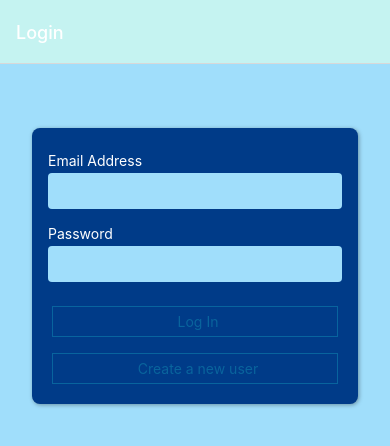
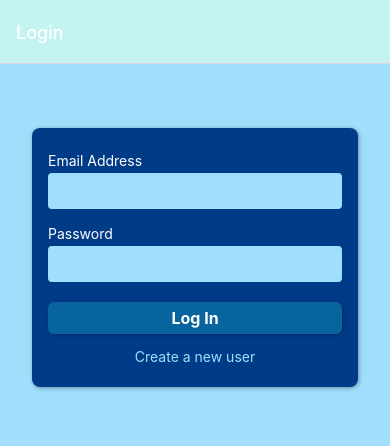
Before and after one commit to Ligius123/BNBGram, a React Native app: screen /Login in a window 390 px wide. Shown: the top 446 px of the page. Built offline with nearby package versions, Linux system fonts and the light colour scheme.

Commit message:
Fixing the protected screen logic

```diff
--- a/App.js
+++ b/App.js
@@ -1,13 +1,11 @@
 import { useContext } from "react";
-import { StatusBar } from "expo-status-bar";
 import { NavigationContainer } from "@react-navigation/native";
 import { createNativeStackNavigator } from "@react-navigation/native-stack";
+import { StatusBar } from "expo-status-bar";
 
-import AllPlaces from "./screens/AllPlaces";
-import AddPlace from "./screens/AddPlace";
-import IconButton from "./components/UI/IconButton";
-import Login from "./screens/Login";
-import SignUp from "./screens/SignUp";
+import LoginScreen from "./screens/LoginScreen";
+import SignupScreen from "./screens/SignupScreen";
+import WelcomeScreen from "./screens/WelcomeScreen";
 import { Colors } from "./constants/styles";
 import AuthContextProvider, { AuthContext } from "./store/auth-context";
 
@@ -22,8 +20,8 @@ function AuthStack() {
         contentStyle: { backgroundColor: Colors.primary100 },
       }}
     >
-      <Stack.Screen name="Login" component={Login} />
-      <Stack.Screen name="SignUp" component={SignUp} />
+      <Stack.Screen name="Login" component={LoginScreen} />
+      <Stack.Screen name="Signup" component={SignupScreen} />
     </Stack.Navigator>
   );
 }
@@ -37,28 +35,7 @@ function AuthenticatedStack() {
         contentStyle: { backgroundColor: Colors.primary100 },
       }}
     >
-      <Stack.Screen
-        name="AllPlaces"
-        component={AllPlaces}
-        options={({ navigation }) => ({
-          title: "Your Favorite Places",
-          headerRight: ({ tintColor }) => (
-            <IconButton
-              icon="add"
-              size={24}
-              color={tintColor}
-              onPress={() => navigation.navigate("AddPlace")}
-            />
-          ),
-        })}
-      />
-      <Stack.Screen
-        name="AddPlace"
-        component={AddPlace}
-        options={{
-          title: "Add a new Place",
-        }}
-      />
+      <Stack.Screen name="Welcome" component={WelcomeScreen} />
     </Stack.Navigator>
   );
 }
@@ -77,7 +54,7 @@ function Navigation() {
 export default function App() {
   return (
     <>
-      <StatusBar style="dark" />
+      <StatusBar style="light" />
       <AuthContextProvider>
         <Navigation />
       </AuthContextProvider>
--- a/components/Auth/AuthContent.js
+++ b/components/Auth/AuthContent.js
@@ -2,7 +2,7 @@ import { useState } from "react";
 import { Alert, StyleSheet, View } from "react-native";
 import { useNavigation } from "@react-navigation/native";
 
-import OutlinedButton from "../UI/OutlinedButton";
+import FlatButton from "../ui/FlatButton";
 import AuthForm from "./AuthForm";
 import { Colors } from "../../constants/styles";
 
@@ -18,9 +18,9 @@ function AuthContent({ isLogin, onAuthenticate }) {
 
   function switchAuthModeHandler() {
     if (isLogin) {
-      navigation.navigate("SignUp");
+      navigation.replace("Signup");
     } else {
-      navigation.navigate("Login");
+      navigation.replace("Login");
     }
   }
 
@@ -60,9 +60,9 @@ function AuthContent({ isLogin, onAuthenticate }) {
         credentialsInvalid={credentialsInvalid}
       />
       <View style={styles.buttons}>
-        <OutlinedButton onPress={switchAuthModeHandler}>
+        <FlatButton onPress={switchAuthModeHandler}>
           {isLogin ? "Create a new user" : "Log in instead"}
-        </OutlinedButton>
+        </FlatButton>
       </View>
     </View>
   );
--- a/components/Auth/AuthForm.js
+++ b/components/Auth/AuthForm.js
@@ -1,7 +1,7 @@
 import { useState } from "react";
 import { StyleSheet, View } from "react-native";
 
-import OutlinedButton from "../UI/OutlinedButton";
+import Button from "../ui/Button";
 import Input from "./Input";
 
 function AuthForm({ isLogin, onSubmit, credentialsInvalid }) {
@@ -82,9 +82,9 @@ function AuthForm({ isLogin, onSubmit, credentialsInvalid }) {
           />
         )}
         <View style={styles.buttons}>
-          <OutlinedButton onPress={submitHandler}>
+          <Button onPress={submitHandler}>
             {isLogin ? "Log In" : "Sign Up"}
-          </OutlinedButton>
+          </Button>
         </View>
       </View>
     </View>
--- a/components/Auth/Input.js
+++ b/components/Auth/Input.js
@@ -18,7 +18,7 @@ function Input({
       <TextInput
         style={[styles.input, isInvalid && styles.inputInvalid]}
         autoCapitalize={false}
-        // autoCapitalize="none"
+        //autoCapitalize="none"
         keyboardType={keyboardType}
         secureTextEntry={secure}
         onChangeText={onUpdateValue}
--- /dev/null
+++ b/components/UI/Button.js
@@ -0,0 +1,41 @@
+import { Pressable, StyleSheet, Text, View } from "react-native";
+
+import { Colors } from "../../constants/styles";
+
+function Button({ children, onPress }) {
+  return (
+    <Pressable
+      style={({ pressed }) => [styles.button, pressed && styles.pressed]}
+      onPress={onPress}
+    >
+      <View>
+        <Text style={styles.buttonText}>{children}</Text>
+      </View>
+    </Pressable>
+  );
+}
+
+export default Button;
+
+const styles = StyleSheet.create({
+  button: {
+    borderRadius: 6,
+    paddingVertical: 6,
+    paddingHorizontal: 12,
+    backgroundColor: Colors.primary500,
+    elevation: 2,
+    shadowColor: "black",
+    shadowOffset: { width: 1, height: 1 },
+    shadowOpacity: 0.25,
+    shadowRadius: 4,
+  },
+  pressed: {
+    opacity: 0.7,
+  },
+  buttonText: {
+    textAlign: "center",
+    color: "white",
+    fontSize: 16,
+    fontWeight: "bold",
+  },
+});
--- /dev/null
+++ b/components/UI/FlatButton.js
@@ -0,0 +1,32 @@
+import { Pressable, StyleSheet, Text, View } from "react-native";
+
+import { Colors } from "../../constants/styles";
+
+function FlatButton({ children, onPress }) {
+  return (
+    <Pressable
+      style={({ pressed }) => [styles.button, pressed && styles.pressed]}
+      onPress={onPress}
+    >
+      <View>
+        <Text style={styles.buttonText}>{children}</Text>
+      </View>
+    </Pressable>
+  );
+}
+
+export default FlatButton;
+
+const styles = StyleSheet.create({
+  button: {
+    paddingVertical: 6,
+    paddingHorizontal: 12,
+  },
+  pressed: {
+    opacity: 0.7,
+  },
+  buttonText: {
+    textAlign: "center",
+    color: Colors.primary100,
+  },
+});
--- a/components/UI/IconButton.js
+++ b/components/UI/IconButton.js
@@ -1,13 +1,13 @@
 import { Pressable, StyleSheet } from "react-native";
 import { Ionicons } from "@expo/vector-icons";
 
-function IconButton({ icon, size, color, onPress }) {
+function IconButton({ icon, color, size, onPress }) {
   return (
     <Pressable
       style={({ pressed }) => [styles.button, pressed && styles.pressed]}
       onPress={onPress}
     >
-      <Ionicons name={icon} size={size} color={color} />
+      <Ionicons name={icon} color={color} size={size} />
     </Pressable>
   );
 }
@@ -16,9 +16,8 @@ export default IconButton;
 
 const styles = StyleSheet.create({
   button: {
-    padding: 8,
-    justifyContent: "center",
-    alignItems: "center",
+    margin: 8,
+    borderRadius: 20,
   },
   pressed: {
     opacity: 0.7,
--- a/screens/Login.js
+++ b/screens/LoginScreen.js
@@ -2,11 +2,11 @@ import { useContext, useState } from "react";
 import { Alert } from "react-native";
 
 import AuthContent from "../components/Auth/AuthContent";
-import LoadingOverlay from "../components/UI/LoadingOverlay";
+import LoadingOverlay from "../components/ui/LoadingOverlay";
 import { AuthContext } from "../store/auth-context";
 import { login } from "../util/auth";
 
-function Login() {
+function LoginScreen() {
   const [isAuthenticating, setIsAuthenticating] = useState(false);
 
   const authCtx = useContext(AuthContext);
@@ -32,4 +32,4 @@ function Login() {
   return <AuthContent isLogin onAuthenticate={loginHandler} />;
 }
 
-export default Login;
+export default LoginScreen;
--- a/screens/SignUp.js
+++ b/screens/SignupScreen.js
@@ -2,11 +2,11 @@ import { useContext, useState } from "react";
 import { Alert } from "react-native";
 
 import AuthContent from "../components/Auth/AuthContent";
-import LoadingOverlay from "../components/UI/LoadingOverlay";
+import LoadingOverlay from "../components/ui/LoadingOverlay";
 import { AuthContext } from "../store/auth-context";
 import { createUser } from "../util/auth";
 
-function Signup() {
+function SignupScreen() {
   const [isAuthenticating, setIsAuthenticating] = useState(false);
 
   const authCtx = useContext(AuthContext);
@@ -32,4 +32,4 @@ function Signup() {
   return <AuthContent onAuthenticate={signupHandler} />;
 }
 
-export default Signup;
+export default SignupScreen;
--- /dev/null
+++ b/screens/WelcomeScreen.js
@@ -0,0 +1,26 @@
+import { StyleSheet, Text, View } from "react-native";
+
+function WelcomeScreen() {
+  return (
+    <View style={styles.rootContainer}>
+      <Text style={styles.title}>Welcome!</Text>
+      <Text>You authenticated successfully!</Text>
+    </View>
+  );
+}
+
+export default WelcomeScreen;
+
+const styles = StyleSheet.create({
+  rootContainer: {
+    flex: 1,
+    justifyContent: "center",
+    alignItems: "center",
+    padding: 32,
+  },
+  title: {
+    fontSize: 20,
+    fontWeight: "bold",
+    marginBottom: 8,
+  },
+});
--- a/util/auth.js
+++ b/util/auth.js
@@ -11,13 +11,15 @@ async function authenticate(mode, email, password) {
     returnSecureToken: true,
   });
 
-  console.log(response.data);
+  const token = response.data.idToken;
+
+  return token;
 }
 
-export async function createUser(email, password) {
-  await authenticate("signUp", email, password);
+export function createUser(email, password) {
+  return authenticate("signUp", email, password);
 }
 
-export async function login(email, password) {
-  await authenticate("signInWithPassword", email, password);
+export function login(email, password) {
+  return authenticate("signInWithPassword", email, password);
 }
```
Also changed, not shown: components/Places/PlaceForm.js (+2 -9 lines).
